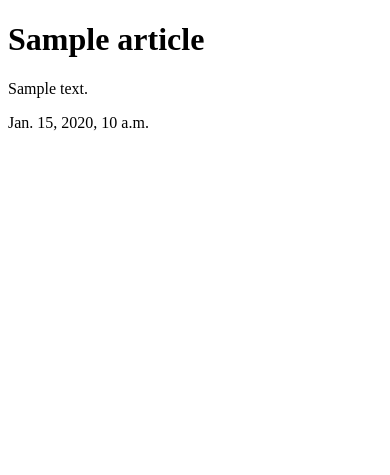
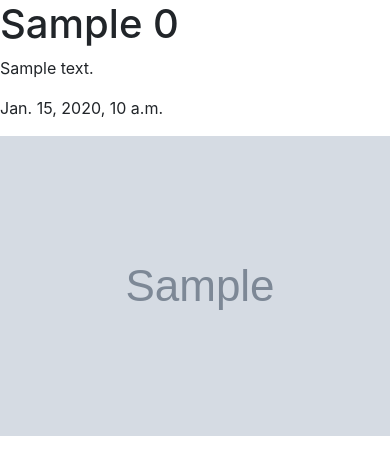
Before and after one commit to ttema/test_articles, a Django app: template office/templates/view_article.html in a window 390 px wide; the page is wider, and only the part inside the window is pictured. Shown: the top 475 px of that part. Run offline with Django 3.2, Linux system fonts and the light colour scheme; the template is opened without the code that fills it: most values are stand-ins (such as "Sample title", 1, 10 or a date in 2020); grey boxes marked "Sample" are stand-in pictures; some libraries are stand-ins or nearby versions.

Commit message:
add images in articles

```diff
--- a/articles/settings.py
+++ b/articles/settings.py
@@ -14,6 +14,9 @@ import os
 
 # Build paths inside the project like this: os.path.join(BASE_DIR, ...)
 BASE_DIR = os.path.dirname(os.path.dirname(os.path.abspath(__file__)))
+MEDIA_DIR = os.path.join(BASE_DIR, 'media')
+MEDIA_ROOT = MEDIA_DIR
+MEDIA_URL = '/media/'
 
 
 # Quick-start development settings - unsuitable for production
@@ -59,6 +62,7 @@ TEMPLATES = [
         'APP_DIRS': True,
         'OPTIONS': {
             'context_processors': [
+                'django.template.context_processors.media',
                 'django.template.context_processors.debug',
                 'django.template.context_processors.request',
                 'django.contrib.auth.context_processors.auth',
--- a/articles/urls.py
+++ b/articles/urls.py
@@ -15,7 +15,9 @@ Including another URLconf
 """
 from django.contrib import admin
 from django.urls import path
+from articles import settings
 from office import views
+from django.conf.urls.static import static
 
 
 urlpatterns = [
@@ -25,4 +27,4 @@ urlpatterns = [
     path('article/<int:pk>', views.view_article, name='article'),
     path('delete/<int:pk>', views.del_article, name='delete'),
     path('edit/<int:pk>', views.edit_article, name='edit')
-]
+] + static(settings.MEDIA_URL, document_root=settings.MEDIA_ROOT)
--- a/office/forms.py
+++ b/office/forms.py
@@ -6,9 +6,10 @@ class ArticleForm(forms.ModelForm):
 
     class Meta:
         model = Article
-        fields = ('title', 'prev', 'text',)
+        fields = ('title', 'prev', 'text', 'photo')
         labels = {
             'title': 'Название',
             'prev': 'Аннотация',
-            'text': 'Содержание'
+            'text': 'Содержание',
+            'photo': 'Обложка'
         }
--- a/office/models.py
+++ b/office/models.py
@@ -9,11 +9,7 @@ class Article(models.Model):
     prev = models.TextField(blank=True, max_length=200, default='')
     text = models.TextField()
     created_date = models.DateTimeField(default=timezone.now)
-    published_date = models.DateTimeField(blank=True, null=True)
-
-    def publish(self):
-        self.published_date = timezone.now()
-        self.save()
+    photo = models.ImageField(blank=True, upload_to='articles_images', default=None)
 
     def create_preview(self):
         if self.prev == '':
--- a/office/templates/add_article.html
+++ b/office/templates/add_article.html
@@ -1,3 +1,4 @@
+{% load static %}
 <!DOCTYPE html>
 <html lang="en">
 <head>
@@ -6,7 +7,7 @@
     <link rel="stylesheet" href="https://stackpath.bootstrapcdn.com/bootstrap/4.4.1/css/bootstrap.min.css" integrity="sha384-Vkoo8x4CGsO3+Hhxv8T/Q5PaXtkKtu6ug5TOeNV6gBiFeWPGFN9MuhOf23Q9Ifjh" crossorigin="anonymous">
 </head>
 <body>
-    <form method="POST">
+    <form method="POST" enctype="multipart/form-data">
         {% csrf_token %}
         {{ form.as_p }}
         <input type="submit" value="Опубликовать">
--- a/office/templates/view_article.html
+++ b/office/templates/view_article.html
@@ -1,19 +1,32 @@
+{% load static %}
 <!DOCTYPE html>
 <html lang="en">
 <head>
     <meta charset="UTF-8">
-    <title>{{ article.title }}</title>
+    <title>{{ article.0.title }}</title>
+    <link rel="stylesheet" href="https://stackpath.bootstrapcdn.com/bootstrap/4.4.1/css/bootstrap.min.css" integrity="sha384-Vkoo8x4CGsO3+Hhxv8T/Q5PaXtkKtu6ug5TOeNV6gBiFeWPGFN9MuhOf23Q9Ifjh" crossorigin="anonymous">
 </head>
-    <h1>{{ article.title }}</h1>
+    <h1>{{ article.0.title }}</h1>
     <p>
-        {{ article.text }}
+        {{ article.0.text }}
     </p>
     <p>
-        {{ article.published_date }}
+        {{ article.0.created_date }}
     </p>
+
+    {% if article.0.photo %}
+        <p>
+            <img src="{{ MEDIA_URL }}{{ article.0.photo }}">
+        </p>
+    {% endif %}
+
     {% if user.is_authenticated %}
-        <a href="{% url 'delete' pk=article.id %}" class="btn btn-primary">Удалить</a>
-        <a href="{% url 'edit' pk=article.id %}" class="btn btn-primary">Изменить</a>
+        <a href="{% url 'delete' pk=article.0.id %}" class="btn btn-primary">Удалить</a>
+        <a href="{% url 'edit' pk=article.0.id %}" class="btn btn-primary">Изменить</a>
     {% endif %}
+    <script src="https://code.jquery.com/jquery-3.4.1.slim.min.js" integrity="sha384-J6qa4849blE2+poT4WnyKhv5vZF5SrPo0iEjwBvKU7imGFAV0wwj1yYfoRSJoZ+n" crossorigin="anonymous"></script>
+    <script src="https://cdn.jsdelivr.net/npm/popper.js@1.16.0/dist/umd/popper.min.js" integrity="sha384-Q6E9RHvbIyZFJoft+2mJbHaEWldlvI9IOYy5n3zV9zzTtmI3UksdQRVvoxMfooAo" crossorigin="anonymous"></script>
+    <script src="https://stackpath.bootstrapcdn.com/bootstrap/4.4.1/js/bootstrap.min.js" integrity="sha384-wfSDF2E50Y2D1uUdj0O3uMBJnjuUD4Ih7YwaYd1iqfktj0Uod8GCExl3Og8ifwB6" crossorigin="anonymous"></script>
+</body>
 </body>
 </html>
--- a/office/views.py
+++ b/office/views.py
@@ -23,8 +23,10 @@ def write_article(request):
         article.title = request.POST.get('title')
         article.prev = request.POST.get('prev')
         article.text = request.POST.get('text')
+        if request.FILES.get('photo') is not None:
+            article.photo = request.FILES.get('photo')
         article.create_preview()
-        article.publish()
+        article.save()
         return HttpResponseRedirect('/')
     return render(request, 'add_article.html', context={'form': form})
 
```
Also changed, not shown: office/templates/tape.html (+25 -3 lines), office/migrations/0003_auto_20200316_1059.py (added), office/migrations/0004_auto_20200316_1122.py (added), office/migrations/0005_auto_20200316_1155.py (added), office/migrations/0006_auto_20200316_1214.py (added).
